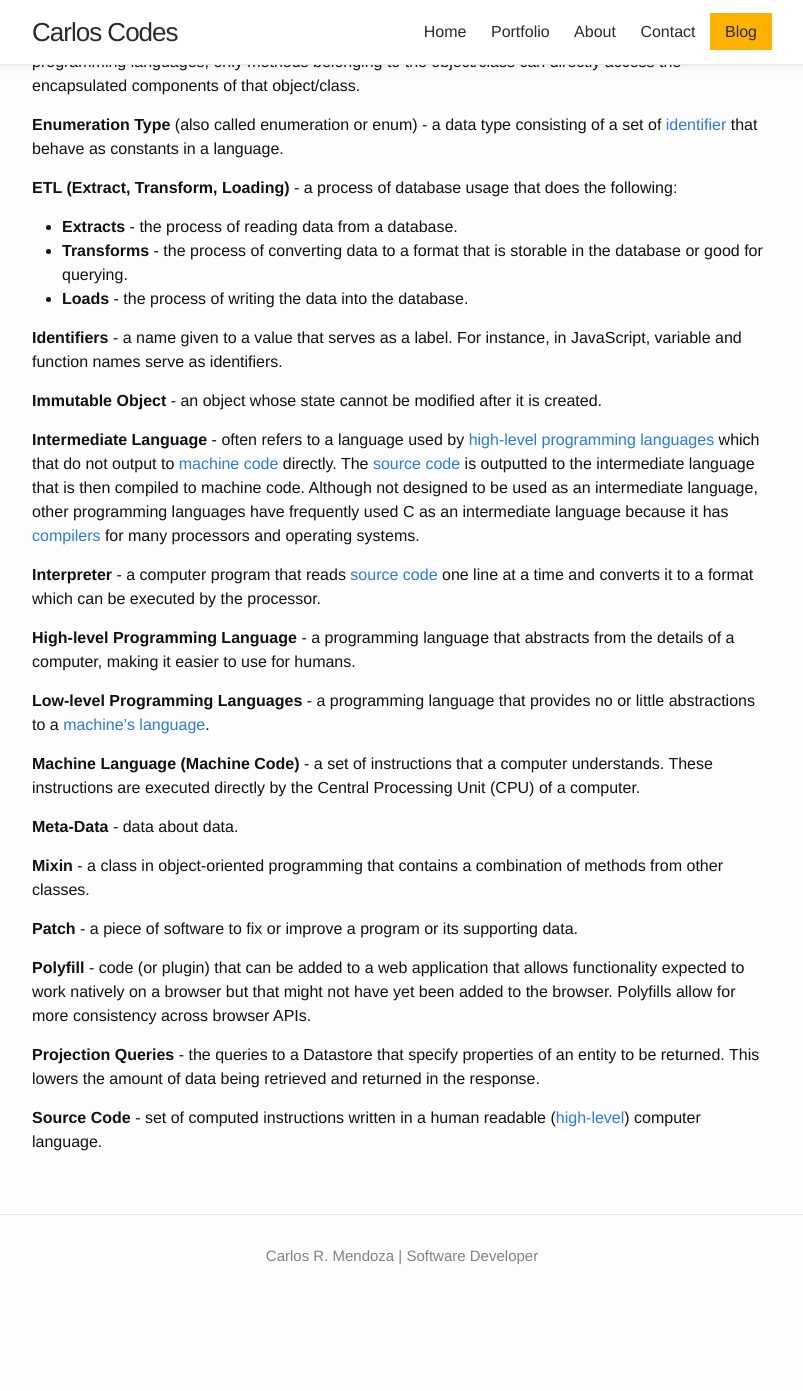
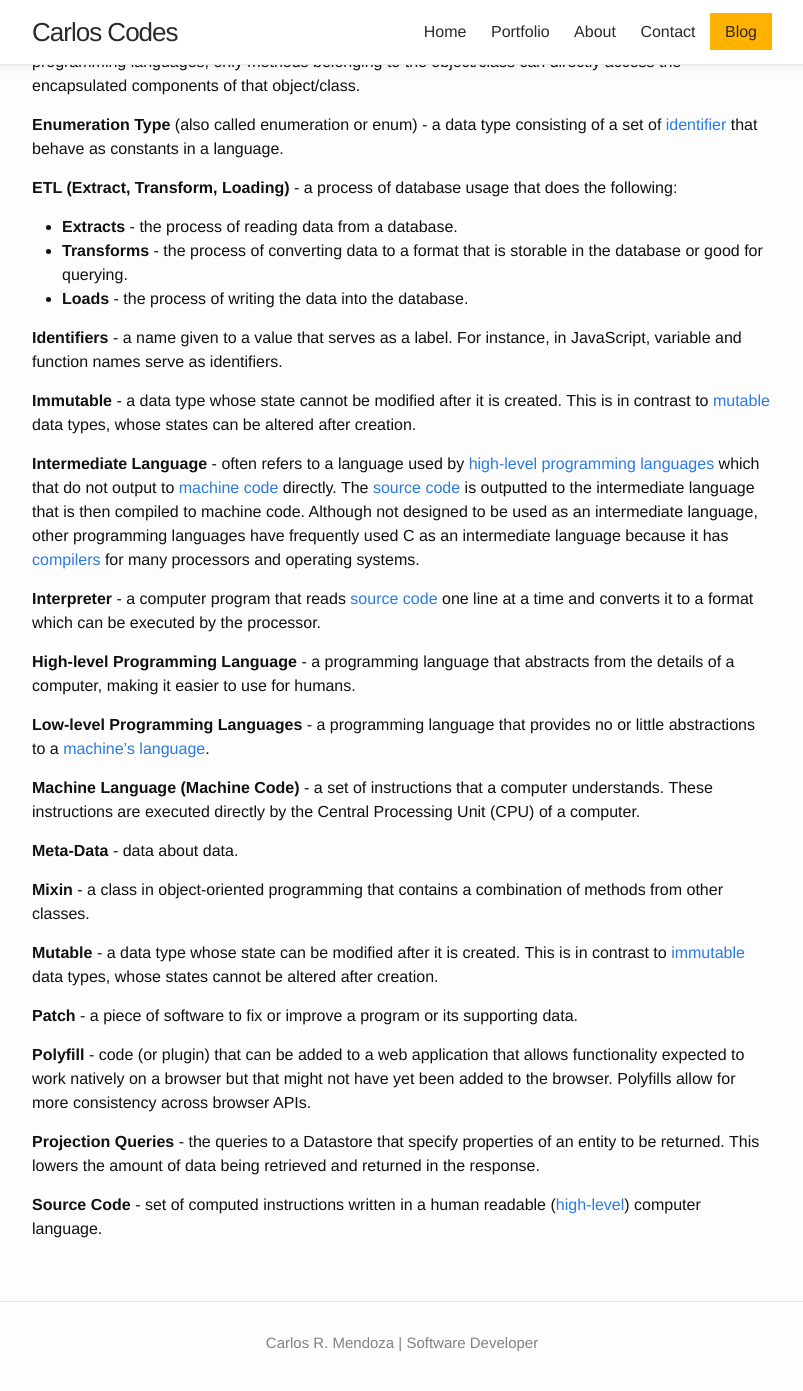
Before and after one commit to carlos-r-mendoza/Blog, a Jekyll site: the page built from _posts/2016-04-19-computer-science-terms.md, in a window 1280 px wide and 1400 px high, scrolled down 609 px. Shown: the top 1391 px of the window, without its empty margins (238-1041 px from the left). Built offline with Jekyll 4.4.1, drawn with Linux system fonts in a browser that asks for light colours; comment, search, counter and statistics services are not loaded; before the commit the page ends 1922 px from its top, so only the background shows below that.

Commit message:
Added 'mutable' to cs terms.

```diff
--- a/_posts/2016-04-19-computer-science-terms.md
+++ b/_posts/2016-04-19-computer-science-terms.md
@@ -31,9 +31,9 @@ I will be adding regularly to this terms list. My goal is to add one word per da
 * **Transforms** - the process of converting data to a format that is storable in the database or good for querying.
 * **Loads** - the process of writing the data into the database.
 
-**Identifiers** - a name given to a value that serves as a label. For instance, in JavaScript, variable and function names serve as identifiers.
+<a name="immutable"></a>**Identifiers** - a name given to a value that serves as a label. For instance, in JavaScript, variable and function names serve as identifiers.
 
-**Immutable Object** - an object whose state cannot be modified after it is created.
+**Immutable** - a data type whose state cannot be modified after it is created. This is in contrast to [mutable](#mutable) data types, whose states can be altered after creation.
 
 **Intermediate Language** - often refers to a language used by [high-level programming languages](#high-level-programming-language) which that do not output to [machine code](#machine-language) directly. The [source code](#source-code) is outputted to the intermediate language that is then compiled to machine code. Although not designed to be used as an intermediate language, other programming languages have frequently used C as an intermediate language because it has [compilers](#compiler) for many processors and operating systems.
 
@@ -47,7 +47,9 @@ I will be adding regularly to this terms list. My goal is to add one word per da
 
 **Meta-Data** - data about data.
 
-**Mixin** - a class in object-oriented programming that contains a combination of methods from other classes.
+<a name="mutable"></a>**Mixin** - a class in object-oriented programming that contains a combination of methods from other classes.
+
+**Mutable** - a data type whose state can be modified after it is created. This is in contrast to [immutable](#immutable) data types, whose states cannot be altered after creation.
 
 **Patch** - a piece of software to fix or improve a program or its supporting data.
 
```
